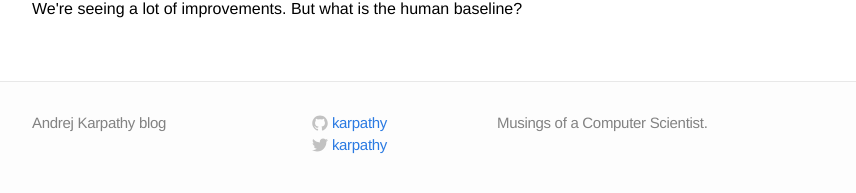
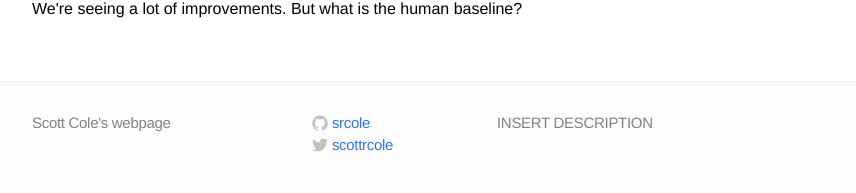
Before and after one commit to srcole/srcole.github.io, a Jekyll site: the page built from index.html, in a window 1280 px wide and 900 px high, scrolled down 1284 px. Shown: the part 698-891 px from the top of the window, without its empty margins (208-1064 px from the left). Built offline with Jekyll 4.4.1, drawn with Linux system fonts in a browser that asks for light colours; some of the changed text lies outside the part shown.

Commit message:
scottify _config.yml

```diff
--- a/_config.yml
+++ b/_config.yml
@@ -1,11 +1,11 @@
 # Site settings
-title: Andrej Karpathy blog
+title: Scott Cole's webpage
 email:
-description: "Musings of a Computer Scientist."
+description: "INSERT DESCRIPTION"
 baseurl: ""
-url: "http://karpathy.github.io"
-twitter_username: karpathy
-github_username:  karpathy
+url: "http://srcole.github.io"
+twitter_username: scottrcole
+github_username:  srcole
 
 # Build settings
 markdown: kramdown
```
